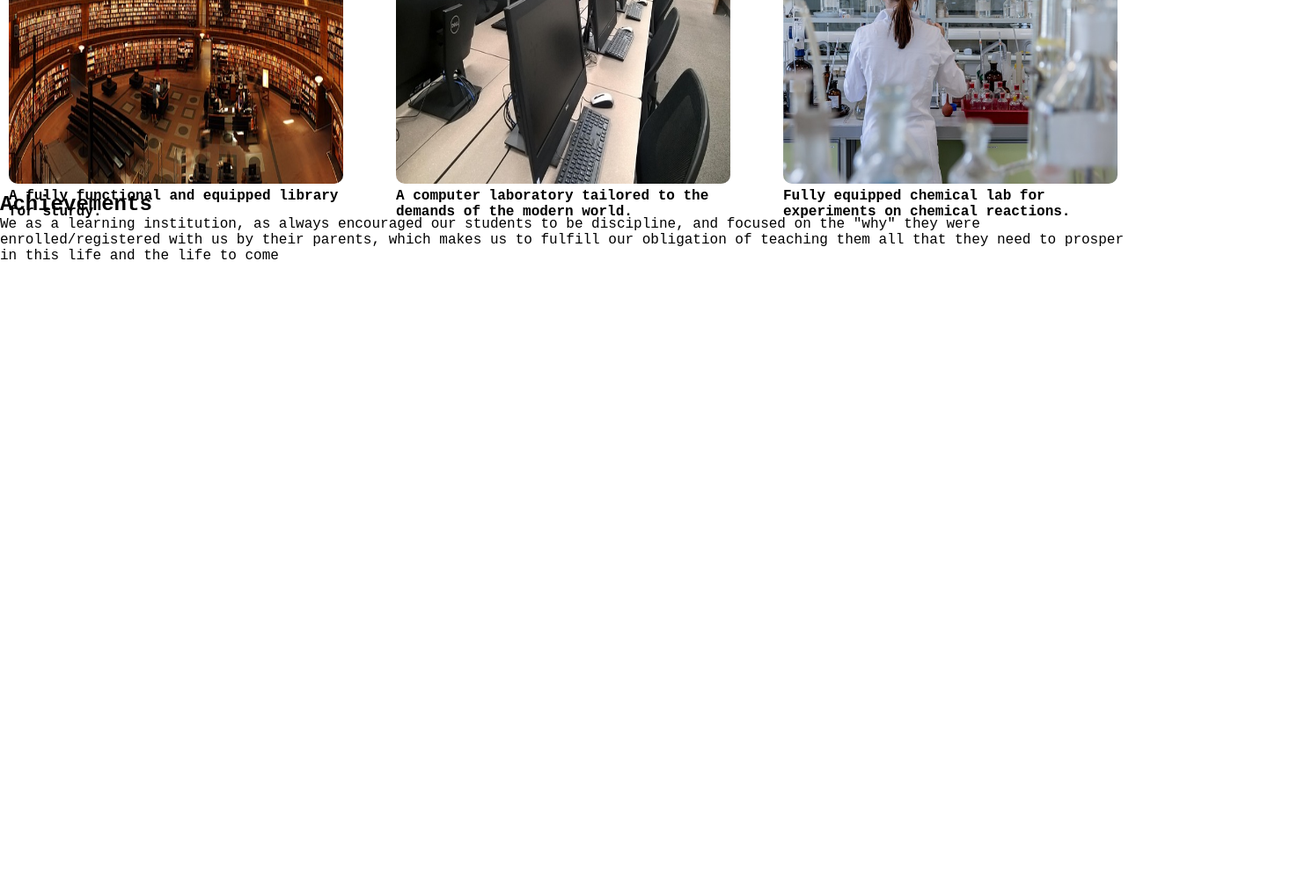
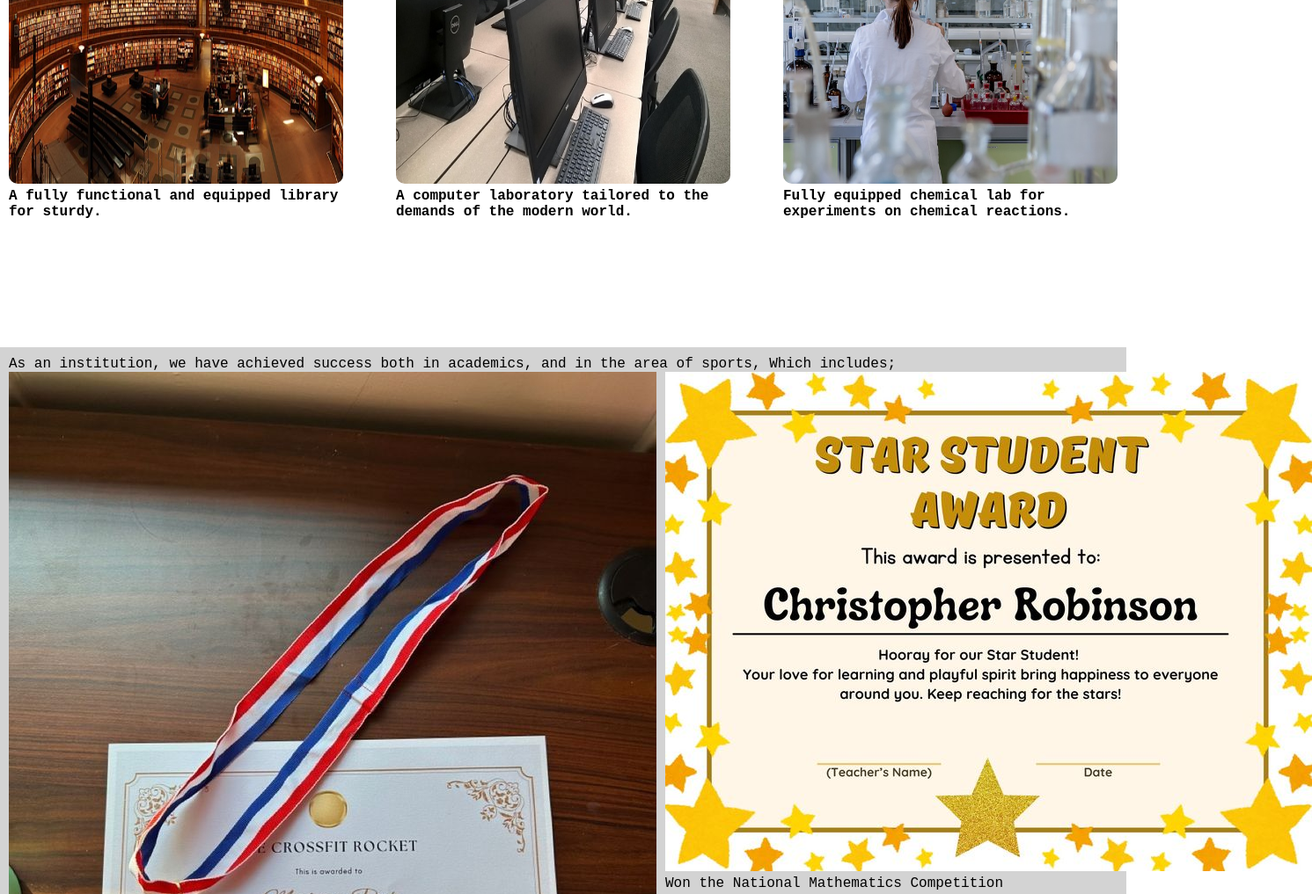
Before and after one commit to stephen-chinekeboy/school-website, a plain HTML site: page index.html in a window 1280 px wide. Shown: the part 1056-2073 px from the top of the page at 88% size, 1491 px wide, since content can reach past the window. Before the commit the page ends 1356 px from the top, so only its background shows below. Drawn offline with Linux system fonts and the light colour scheme.

Commit message:
added some images, and worked on the achievements section

```diff
--- a/index.html
+++ b/index.html
@@ -84,14 +84,28 @@
       </div>
     </section>
 
-    <section class="grid-container-2">
-      <div class="achieve">
-        <h2>Achievements</h2>
-        <p>We as a learning institution, as always encouraged our students to be discipline, and focused on the "why" they were enrolled/registered with us by their parents, which makes us to fulfill our obligation of teaching them all that they need to prosper in this life and the life to come</p>
-      </div>
+    <section class="grip">
+      <p>As an institution, we have achieved success both in academics, and in the area of sports, Which includes;</p>
+      <div class="grid-container-2">
+        <div class="img-2">
+          <img src="/assets/lấy = fl+ tim.jpg" alt="Award">
+          <p>Won the National English and Quiz competition<p>
+        </div>
 
-      <div class="grid-container-2">
+        <div class="img-2">
+          <img src="/assets/Star Student Award Certificate for Preschool or Elementary School Students - Editable and Printable.jpg" alt="Award">
+          <p>Won the National Mathematics Competition</p>
+        </div>
 
+        <div class="img-2">
+          <img src="/assets/OEM 12 Pieces Metal Winner Gold Silver Bronze Award Medals With Neck Ribbon, Olympic Style, 2___.jpg" alt="Award">
+          <p>Won the National Football Tournament</p>
+        </div>
+
+        <div class="img-2">
+          <img src="/assets/OEM IHPUKIDI 12_24_48_96 Pieces Gold Silver Bronze Award Medals, Olympic Style Winner Medals ___.jpg" alt="Award photo">
+        </div>
+        <p>Won the national tract and field event</p>
       </div>
     </section>
   </main>
--- a/style.css
+++ b/style.css
@@ -114,11 +114,12 @@ a:hover {
   font-size: 18px;
 }
 
+/* environment section */
 .Environment {
   color: black;
   /* margin-top: 20px; */
-  background-color: #ffffff;
-  height: 100%;
+  background-color: #fff;
+  height: 70vh;
 }.grid-container {
   display: grid;
   grid-template-columns:  1fr 1fr 1fr;
@@ -137,9 +138,17 @@ a:hover {
 } .img p {
   font-weight: bold;
 }
-
-.grid-container-2 {
-  /* background-color: #d3d3d3; */
+  /* environment section ends */
+  /* achievements section */
+.grip {
+  padding: 10px;
+  background-color: #d3d3d3;
+} .grid-container-2 {
+  display: grid;
+  grid-template-columns: repeat(2, 1fr);
+  gap: 10px;
+} .img img{
+  width: 100%;
 }
 
 
```
Also changed, not shown: assets/OEM 12 Pieces Metal Winner Gold Silver Bronze Award Medals With Neck Ribbon, Olympic Style, 2___.jpg (added), assets/OEM IHPUKIDI 12_24_48_96 Pieces Gold Silver Bronze Award Medals, Olympic Style Winner Medals ___.jpg (added), assets/Star Student Award Certificate for Preschool or Elementary School Students - Editable and Printable.jpg (added), assets/Student Award Trophy Medal, Girl Holding, Student, Award Trophy PNG Transparent Background And Clipart Image For Free Download - Lovepik _ 400827020.jpg (added), assets/lấy = fl+ tim.jpg (added).
